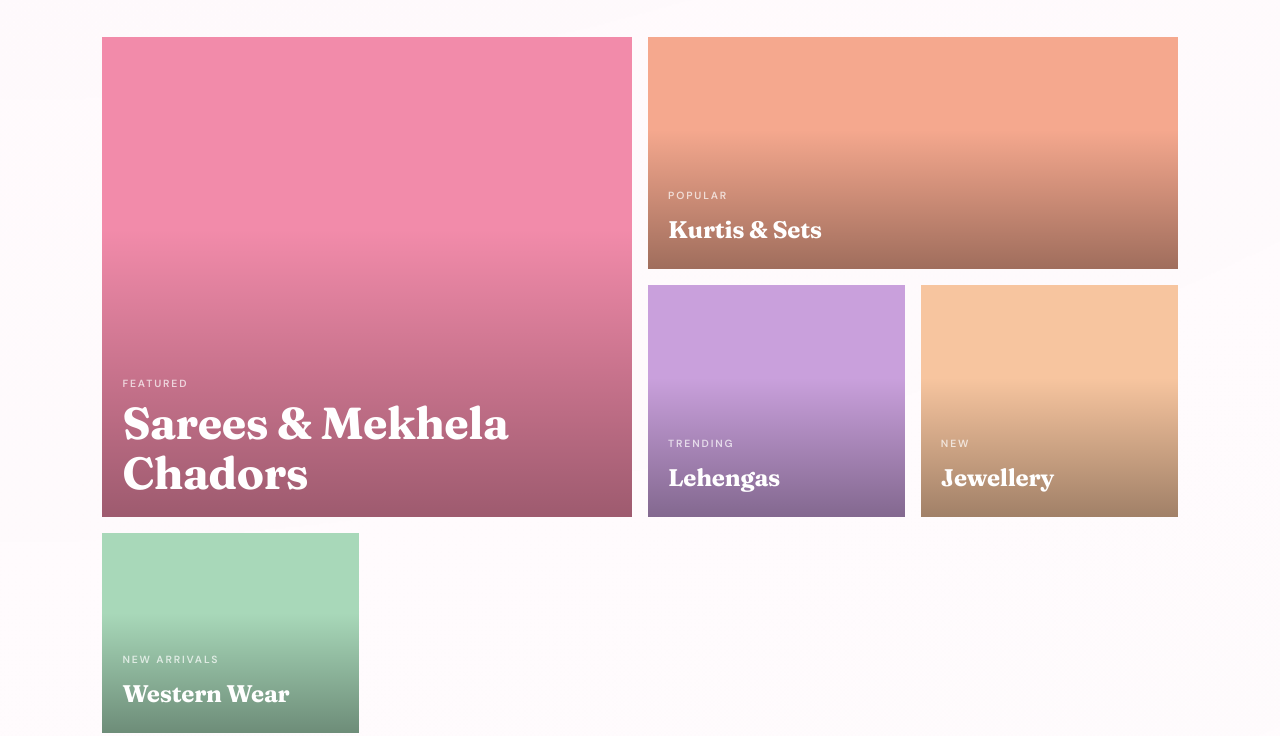
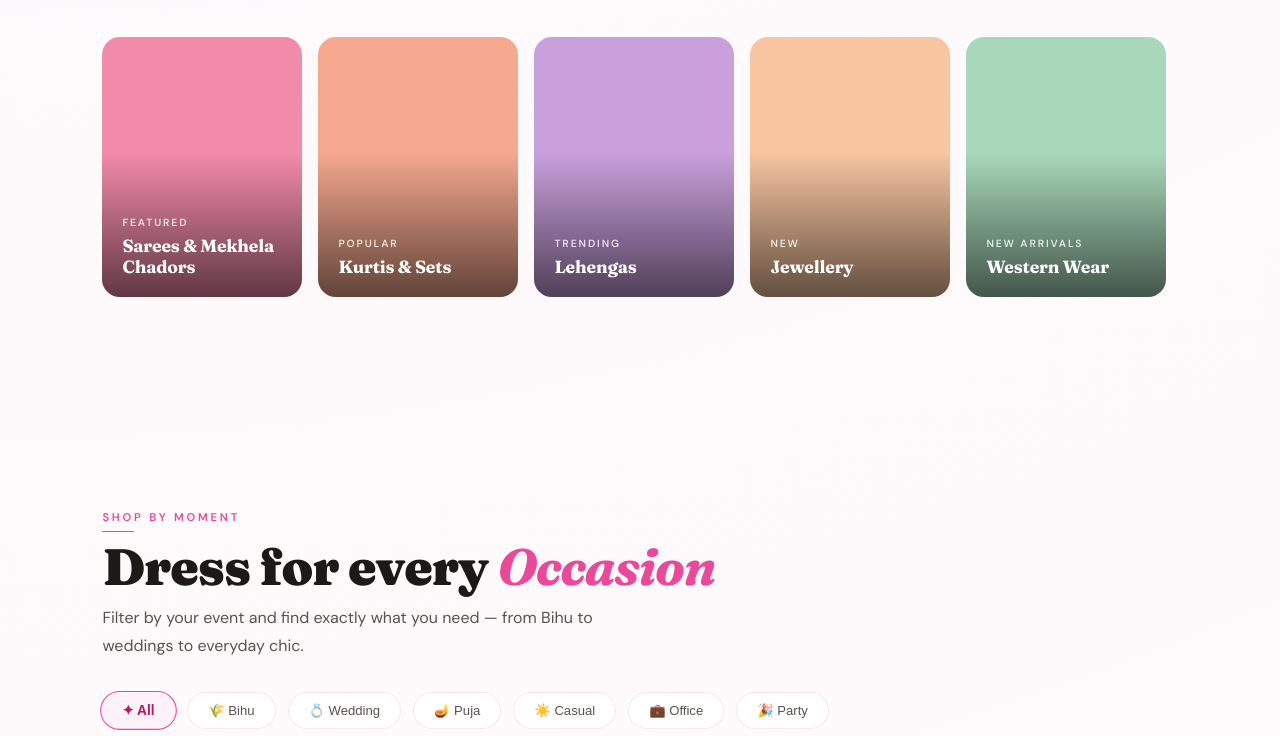
Before and after one commit to Quickaxis/sisterstylostudio, a plain HTML site: page index.html in a window 1280 px wide. Shown: the part 2331-3067 px from the top of the page. Drawn offline with Linux system fonts and the light colour scheme.

Commit message:
feat: rebuild collections section as horizontal scrollable row with uniform cards

```diff
--- a/index.html
+++ b/index.html
@@ -343,35 +343,47 @@
     }
     .usp-card p { font-size: 1rem; color: var(--ink-muted); line-height: 1.6; }
 
-    /* COLLECTIONS (Bento Grid - Style 17) */
+    /* COLLECTIONS (Horizontal Scroll - Unified) */
     .collections-grid {
-      display: grid;
-      grid-template-columns: repeat(4, 1fr);
-      gap: var(--s-3);
+      display: flex;
+      flex-direction: row;
+      overflow-x: auto;
+      gap: 1rem;
+      scroll-snap-type: x mandatory;
+      -webkit-overflow-scrolling: touch;
+      padding-bottom: 2rem;
       margin-top: var(--s-5);
-    }
+      -ms-overflow-style: none;
+      scrollbar-width: none;
+    }
+    .collections-grid::-webkit-scrollbar { display: none; }
+
     .coll-card {
-      border-radius: var(--radius-lg);
+      flex: 0 0 200px;
+      height: 260px;
+      border-radius: 18px;
+      scroll-snap-align: start;
       overflow: hidden; position: relative; cursor: pointer;
       transition: transform 0.3s cubic-bezier(0.34, 1.56, 0.64, 1);
-      min-height: 200px;
-    }
-    .coll-card:nth-child(1) { grid-column: span 2; grid-row: span 2; min-height: 480px; }
-    .coll-card:nth-child(2) { grid-column: span 2; }
+    }
+    .coll-card:hover { transform: scale(1.03); }
 
     .coll-bg {
+      position: absolute;
+      inset: 0;
       width: 100%; height: 100%;
-      display: flex; align-items: flex-end;
-      padding: var(--s-5) var(--s-4); position: relative;
-    }
-    .coll-card:hover { transform: scale(1.03); }
-
-    /* Legibility Gradient Overlay */
-    .coll-bg::after {
+      display: flex;
+      flex-direction: column;
+      justify-content: flex-end;
+      padding: 1.25rem;
+    }
+
+    /* Legibility Gradient Overlay (Rebuilt as pseudo-element) */
+    .coll-bg::before {
       content: '';
       position: absolute; inset: 0;
-      background: linear-gradient(to top, rgba(0,0,0,0.35) 0%, transparent 60%);
-      pointer-events: none;
+      background: linear-gradient(to top, rgba(0,0,0,0.6) 0%, transparent 55%);
+      z-index: 1;
     }
 
     /* Collection Specific Colors */
@@ -382,20 +394,32 @@
     .bg-mint     { background-color: #A8D8B9 !important; }
 
     .coll-label { position: relative; z-index: 2; color: #fff; }
-    .coll-tag { font-size: 0.75rem; letter-spacing: 0.1em; text-transform: uppercase; color: rgba(255,255,255,0.7); margin-bottom: 6px; font-weight: 600; }
-    .coll-name { font-family: var(--font-display); font-size: 1.5rem; font-weight: 700; color: #ffffff !important; }
-    .coll-card:nth-child(1) .coll-name { font-size: 2.8rem; line-height: 1.1; }
+    .coll-tag {
+      font-size: 0.6rem;
+      letter-spacing: 0.14em;
+      text-transform: uppercase;
+      color: rgba(255,255,255,0.8);
+      margin-bottom: 3px;
+      font-weight: 600;
+    }
+    .coll-name {
+      font-size: 1.1rem;
+      font-weight: 700;
+      color: #ffffff !important;
+      line-height: 1.2;
+      word-break: break-word;
+    }
 
     .coll-arrow {
-      position: absolute; top: var(--s-4); right: var(--s-4);
-      width: 44px; height: 44px;
+      position: absolute; top: var(--s-3); right: var(--s-3);
+      width: 36px; height: 36px;
       background: rgba(255, 255, 255, 0.95); border-radius: 50%;
       display: flex; align-items: center; justify-content: center;
-      font-size: 16px; color: var(--ink);
+      font-size: 14px; color: var(--ink);
       transform: translate(10px, -10px); opacity: 0;
       transition: var(--transition);
       z-index: 3;
-      box-shadow: 0 4px 12px rgba(0,0,0,0.1);
+      box-shadow: 0 4px 10px rgba(0,0,0,0.1);
     }
     .coll-card:hover .coll-arrow { opacity: 1; transform: translate(0, 0); }
 
@@ -1222,11 +1246,12 @@
       .trust-badge:nth-child(n+5) { border-bottom: none; }
       .trust-badge-icon { width: 28px; height: 28px; font-size: 14px; }
 
-      /* 5. COLLECTIONS GRID */
-      .collections-grid { grid-template-columns: 1fr; gap: 1.5rem; }
-      .coll-card:first-child { grid-column: auto; grid-row: auto; }
-      .coll-card:first-child .coll-bg { min-height: 220px; }
-      .coll-card .coll-bg { min-height: 140px; }
+      /* 5. COLLECTIONS GRID (Mobile Tweak) */
+      .coll-card {
+        flex: 0 0 180px;
+        height: 240px;
+      }
+      .coll-name { font-size: 1rem; }
 
       /* 6. OCCASION CHIPS */
       .occasion-chips { flex-wrap: wrap; gap: 0.5rem; justify-content: center; }
```
